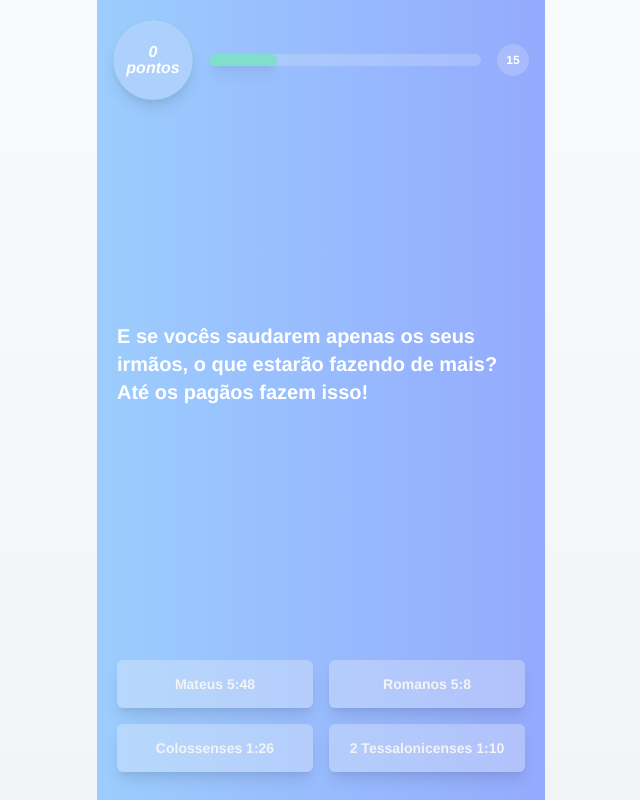
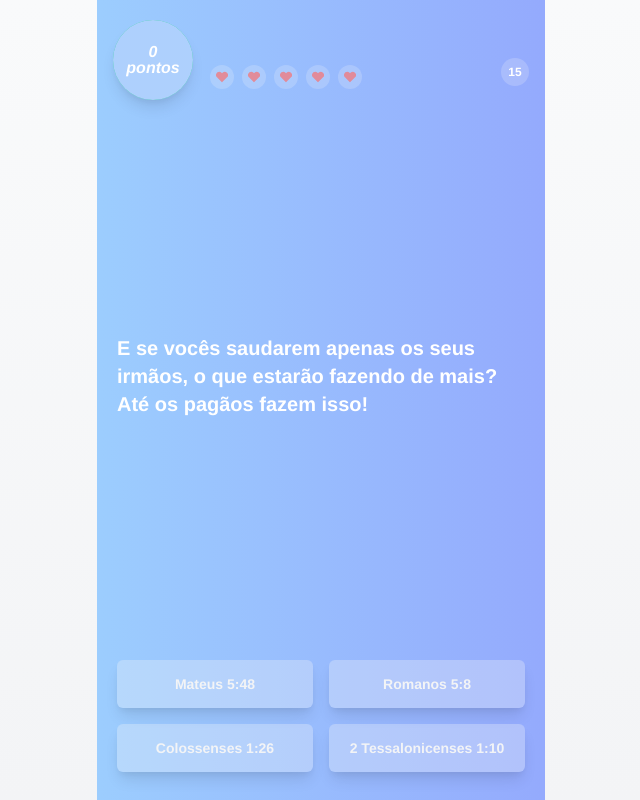
Before and after one commit to filipemerker/quiz, a Vue app: page /multipla-escolha in a window 1280 px wide. Shown: the whole page, without its empty margins (319-959 px from the left). Built offline with nearby package versions, Linux system fonts and the light colour scheme.

Commit message:
Add lives control to game

```diff
--- /dev/null
+++ b/src/components/Icons/Heart.vue
@@ -0,0 +1,13 @@
+<template>
+  <svg
+    class="fill-current text-red-400 opacity-70 w-full"
+    viewBox="0 0 15 15"
+    fill="none"
+    xmlns="http://www.w3.org/2000/svg"
+  >
+    <path
+      d="M4.036 1a4.036 4.036 0 00-2.854 6.89l5.964 5.964a.5.5 0 00.708 0l5.964-5.965a4.036 4.036 0 00-5.707-5.707l-.611.61-.61-.61A4.036 4.036 0 004.035 1z"
+      fill="currentColor"
+    ></path>
+  </svg>
+</template>
--- a/src/components/MultipleAnswer/Challenge.vue
+++ b/src/components/MultipleAnswer/Challenge.vue
@@ -2,7 +2,12 @@
   <div
     class="flex flex-col min-h-screen-inner h-full w-full max-w-md gradient-3"
   >
-    <timer :percentile="percentile" :display="display" :points="points" />
+    <timer
+      :percentile="percentile"
+      :display="display"
+      :points="points"
+      :current-lives="currentLives"
+    />
     <div v-if="question" class="w-full flex-grow flex items-stretch">
       <Question
         data-testid="question"
@@ -26,10 +31,17 @@ export default defineComponent({
   name: 'Challenge',
   components: { Question, Timer },
   async setup() {
+    const currentLives = ref<number>(5)
     const points = ref<number>(0)
     const question = ref<MultipleAnswerQuestion | null>(null)
     const { push } = useRouter()
-    const onWrongAnswer = () => push('/')
+    const onWrongAnswer = () => {
+      currentLives.value -= 1
+
+      if (currentLives.value < 1) {
+        push('/')
+      }
+    }
     const { percentile, display, reset, running, stop, resume } = new Clock({
       max: 20000,
       step: 100,
@@ -39,18 +51,18 @@ export default defineComponent({
     question.value = await createMultipleChoiceQuestion()
 
     const onSelect = (option: string, rightAlternative: string) => {
-      if (option === rightAlternative) {
-        stop()
+      stop()
 
-        setTimeout(async () => {
+      setTimeout(async () => {
+        if (option === rightAlternative) {
           question.value = await createMultipleChoiceQuestion()
           points.value += 100
           reset()
           resume()
-        }, 1000)
-     } else {
-      onWrongAnswer()
-    }
+        } else {
+          onWrongAnswer()
+        }
+      }, 1000)
     }
 
     return {
@@ -60,6 +72,7 @@ export default defineComponent({
       percentile,
       display,
       points,
+      currentLives,
     }
   },
 })
--- a/src/components/Timer/Timer.vue
+++ b/src/components/Timer/Timer.vue
@@ -1,18 +1,29 @@
 <template>
-  <header
+  <header class="w-full flex flex-wrap flex-col">
+    <div
       class="w-full py-5 px-4 flex flex-wrap items-center justify-center flex-row"
     >
       <div
         class=" relative leading-4 italic shadow-lg rounded-full text-white font-bold  w-20 h-20"
       >
-    <div :key="points" id="points-bg" class="animate-ping w-full h-full bg-green-400 absolute rounded-full"></div>
-    <div id="points" class="bg-gray-50 w-full h-full rounded-full z-10 relative flex items-center justify-center">
+        <div
+          id="points-bg"
+          :key="points"
+          class="animate-ping w-full h-full bg-green-400 absolute rounded-full"
+        ></div>
+        <div
+          id="points"
+          class="bg-gray-50 w-full h-full rounded-full z-10 relative flex items-center justify-center"
+        >
           {{ points }}
           <br />
           pontos
         </div>
       </div>
-    <div class="timer flex-1 h-3 bg-gray-100 bg-opacity-20 rounded-full mx-4">
+      <div class="flex flex-col flex-1 items-end pl-5 mt-3">
+        <div
+          class="timer flex-1 flex-grow w-full h-3 bg-gray-100 bg-opacity-20 rounded-full ml-4"
+        >
           <div
             :style="{ width: `${percentile}%` }"
             :class="
@@ -23,18 +34,31 @@
           ></div>
         </div>
         <div
-      class="bg-gray-50 bg-opacity-20 text-white font-bold text-xs rounded-full w-8 h-8 flex items-center justify-center"
+          class="bg-gray-50 bg-opacity-20 text-white font-bold text-xs rounded-full w-7 h-7 mt-3 flex items-center justify-center"
         >
           {{ display }}
+        </div>
+      </div>
+    </div>
+    <div id="lives" class="w-full pl-32 relative flex flex-row">
+      <div
+        v-for="live in lives"
+        :key="live"
+        class="bg-gray-50 bg-opacity-20 w-6 h-6 rounded-full items-center justify-center flex mr-2"
+      >
+        <heart id="heart"></heart>
+      </div>
     </div>
   </header>
 </template>
 
 <script lang="ts">
-import { defineComponent } from 'vue'
+import { defineComponent, toRefs, reactive, computed } from 'vue'
+import Heart from '@/components/Icons/Heart.vue'
 
 export default defineComponent({
   name: 'Timer',
+  components: { Heart },
   props: {
     percentile: {
       type: Number,
@@ -47,7 +71,20 @@ export default defineComponent({
     points: {
       type: Number,
       required: true,
-    }
+    },
+    currentLives: {
+      type: Number,
+      required: true,
+    },
+  },
+  setup(props) {
+    const state = reactive({
+      lives: computed(() =>
+        new Array(props.currentLives).fill('').map(Math.random)
+      ),
+    })
+
+    return toRefs(state)
   },
 })
 </script>
@@ -58,4 +95,12 @@ export default defineComponent({
 #points-bg {
   animation-iteration-count: 1;
 }
+#lives {
+  top: -55px;
+  left: -15px;
+}
+#heart {
+  width: 50%;
+  height: 50%;
+}
 </style>
```
Also changed, not shown: src/helpers/Clock.ts (line endings or trailing spaces). Lines whose indentation alone changed are shown as unchanged.
